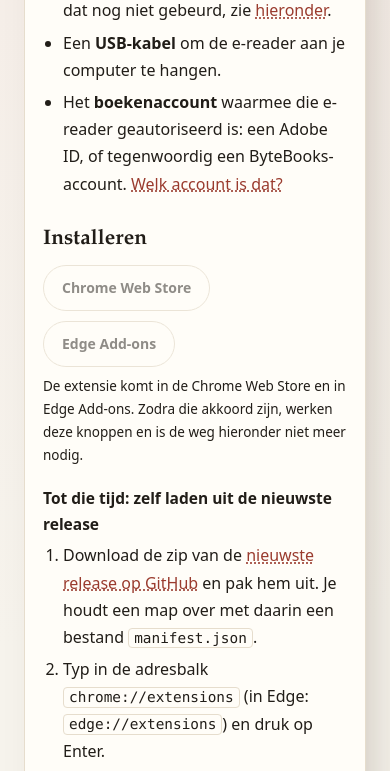
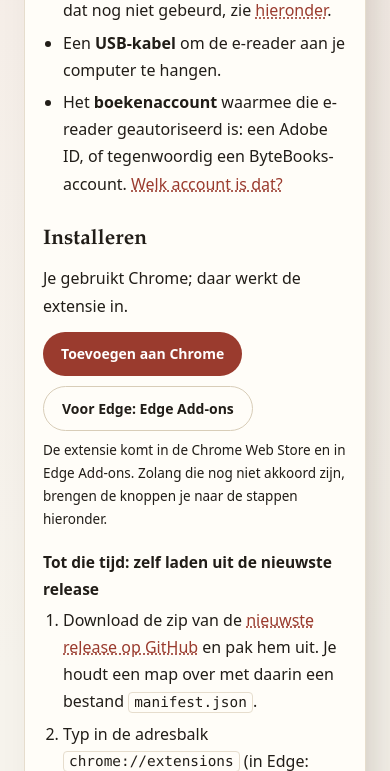
Before and after one commit to h11t-labs/online-bibliotheek-catalogus, a FastAPI app: page /extensie in a window 390 px wide. Shown: the part 956-1727 px from the top of the page. Run offline with FastAPI, Linux system fonts and the light colour scheme; some libraries are stand-ins or nearby versions.

Commit message:
feat(web): the e-reader invitation and /extensie speak to the visitor's browser
One small deferred script, static/browser.js (served at /browser.js, versioned),
puts exactly one of is-chrome, is-edge, is-chromium or is-other on <html>, plus
is-mobile on a phone; nothing is sent anywhere and the server never knows. The
.for-* rules in base.html pick the wording that belongs to it, with the neutral
.for-other as the default: no JavaScript, another browser, a phone.

Book page: the invitation under the borrow button is one sentence and a link.
Chrome (and Brave, Opera, Vivaldi) and Edge get "Zet dit e-book met één klik op je
e-reader" with a link to their store; any other browser gets "Met Chrome of Edge
zet je dit e-book met één klik op je e-reader" with "Hoe werkt dat?" to
/extensie; a phone gets nothing. Still one .install-hint element, so the
extension's data-ereader-extension hides the whole thing as before.

/extensie, section Installeren: one sentence above the buttons that fits the
browser, the own store as the filled button and the other store as the ghost
one; another browser, a phone and no JavaScript get the sentence that says where
the extension does work, with both stores as ghost buttons. The buttons are real
links now, never inert: the store URLs live in one place (STORE_URLS in app.py)
and point at the steps on /extensie until the stores have approved the listing.

```diff
--- a/src/obc/web/app.py
+++ b/src/obc/web/app.py
@@ -203,6 +203,13 @@ try:
 except Exception:
     APP_VERSION = "dev"
 _templates.env.globals["app_version"] = APP_VERSION
+
+# Where the e-reader extension is installed from, per store. The stores have not
+# approved the listing yet, so both point at the steps on /extensie for now; the day
+# a listing goes live its URL goes here and nowhere else (book.html's invitation and
+# extensie.html's buttons both read these).
+STORE_URLS = {"chrome": "/extensie#installeren", "edge": "/extensie#installeren"}
+_templates.env.globals["store_urls"] = STORE_URLS
 
 
 # --------------------------------------------------------------------------- #
@@ -586,6 +593,15 @@ def favicon():
 @app.get("/favicon.ico", include_in_schema=False)
 def favicon_ico():
     return FileResponse(_STATIC / "favicon.svg", media_type="image/svg+xml")
+
+
+# One small script, loaded by base.html: which browser this is, as a class on <html>
+# (static/browser.js). Versioned in the URL (?v=app_version), so it can be cached for
+# a day without a changed script getting stuck behind the old one.
+@app.get("/browser.js", include_in_schema=False)
+def browser_js():
+    return FileResponse(_STATIC / "browser.js", media_type="text/javascript",
+                        headers={"Cache-Control": "public, max-age=86400"})
 
 
 # How many covers a browse landing page shows. It is an entry point, not a
--- /dev/null
+++ b/src/obc/web/static/browser.js
@@ -0,0 +1,28 @@
+// Which browser this is, as one class on <html>, so the stylesheet can show the
+// wording and the store button that belong to it (the invitation under the borrow
+// button in book.html, the "Installeren" section of extensie.html). Exactly one of
+// is-chrome, is-edge, is-chromium (Brave, Opera, Vivaldi: they install from the
+// Chrome Web Store too) or is-other, plus is-mobile on a phone. Nothing leaves the
+// browser; the server never knows. Without this script the pages keep their neutral
+// wording, which is also what a browser that is none of these gets.
+(function () {
+  var html = document.documentElement;
+  var data = navigator.userAgentData;
+  var ua = navigator.userAgent || '';
+  var browser = 'is-other';
+  var mobile;
+  if (data && data.brands && data.brands.length) {
+    var brands = data.brands.map(function (b) { return b.brand; }).join(' ');
+    if (brands.indexOf('Microsoft Edge') !== -1) browser = 'is-edge';
+    else if (brands.indexOf('Google Chrome') !== -1) browser = 'is-chrome';
+    else if (brands.indexOf('Chromium') !== -1) browser = 'is-chromium';
+    mobile = data.mobile === true;
+  } else {
+    if (/Edg\//.test(ua)) browser = 'is-edge';
+    else if (/OPR\/|Vivaldi\//.test(ua)) browser = 'is-chromium';
+    else if (/Chrome\//.test(ua)) browser = 'is-chrome';
+    mobile = /Mobi|Android|iPhone|iPad|iPod/i.test(ua);
+  }
+  html.classList.add(browser);
+  if (mobile) html.classList.add('is-mobile');
+})();
--- a/src/obc/web/templates/base.html
+++ b/src/obc/web/templates/base.html
@@ -26,6 +26,10 @@
      breadcrumb trail is emitted separately so pages can set either or both. #}
   {% if jsonld %}<script type="application/ld+json">{{ jsonld | tojson }}</script>{% endif %}
   {% if breadcrumbs %}<script type="application/ld+json">{{ breadcrumbs | tojson }}</script>{% endif %}
+  {# Which browser this is, as a class on <html> (is-chrome, is-edge, is-chromium,
+     is-other, plus is-mobile); the .for-* rules below pick the wording that belongs
+     to it. Deferred: nothing waits for it, and without it the neutral wording stands. #}
+  <script src="/browser.js?v={{ app_version }}" defer></script>
   <script>
     // Apply the saved theme before first paint (avoids a flash). 'system' or
     // unset leaves the prefers-color-scheme media query in charge.
@@ -191,6 +195,15 @@
       cursor:pointer;box-shadow:var(--shadow)}
     .btn:hover{filter:brightness(1.06)}
     .btn.ghost{background:transparent;color:var(--ink);border:1px solid var(--line-strong);box-shadow:none}
+    /* Wording per browser (browser.js puts the class on <html>). .for-other is the
+       neutral text and the default: it is what shows without JavaScript, in a browser
+       that is neither Chrome nor Edge, and on a phone — where the Chrome or Edge
+       wording would invite an install that is not possible there. */
+    .for-chrome,.for-edge{display:none}
+    html.is-chrome:not(.is-mobile) .for-chrome,html.is-chromium:not(.is-mobile) .for-chrome,
+    html.is-edge:not(.is-mobile) .for-edge{display:block}
+    html.is-chrome:not(.is-mobile) .for-other,html.is-chromium:not(.is-mobile) .for-other,
+    html.is-edge:not(.is-mobile) .for-other{display:none}
 
     main{width:100%;max-width:1240px;margin:0 auto;padding:28px 24px 80px}
     .chip{display:inline-flex;align-items:center;gap:6px;font-size:12.5px;padding:4px 11px;
--- a/src/obc/web/templates/extensie.html
+++ b/src/obc/web/templates/extensie.html
@@ -13,11 +13,12 @@
   .prose li{margin:5px 0}
   .prose code{font:.9em ui-monospace,SFMono-Regular,Menlo,monospace;background:var(--bg-soft);
     border:1px solid var(--line);border-radius:4px;padding:.1em .35em}
-  /* The store buttons are placeholders until the stores have approved the
-     extension: visibly present but inert, so nobody ships this page thinking
-     the links are already there. They get an href the day the listings go live. */
+  /* The store buttons are real links (store_urls in app.py): to the listings once
+     the stores have approved the extension, to the steps below until then. Inside
+     .prose a link is accent-coloured and dotted, which a button must not inherit. */
   .stores{display:flex;flex-wrap:wrap;gap:10px;margin:4px 0 8px}
-  .stores .btn[aria-disabled]{opacity:.5;cursor:default}
+  .prose a.btn{color:var(--accent-ink);text-decoration:none}
+  .prose a.btn.ghost{color:var(--ink)}
   .soon{font-size:13.5px;color:var(--ink-soft);margin:0 0 18px}
   .note{margin-top:20px;font-size:13.5px;color:var(--ink-soft);
     border-top:1px solid var(--line);padding-top:14px}
@@ -52,12 +53,35 @@
     </ul>
 
     <h2 id="installeren">Installeren</h2>
-    <div class="stores">
-      <span class="btn ghost" aria-disabled="true">Chrome Web Store</span>
-      <span class="btn ghost" aria-disabled="true">Edge Add-ons</span>
+    {# One sentence and the buttons for the browser at hand (browser.js puts the
+       class on <html>; the .for-* rules are in base.html). The neutral version is
+       the default: another browser, a phone, and without JavaScript. #}
+    <div class="for-other">
+      <p>De extensie werkt in Chrome en Edge op een computer; alleen die twee kunnen een
+        bestand rechtstreeks op je e-reader zetten. In Safari, Firefox en op een telefoon
+        lukt dat niet. Open deze pagina in Chrome of Edge, of installeer daar vanuit de
+        winkel:</p>
+      <div class="stores">
+        <a class="btn ghost" href="{{ store_urls.chrome }}">Chrome Web Store</a>
+        <a class="btn ghost" href="{{ store_urls.edge }}">Edge Add-ons</a>
+      </div>
     </div>
-    <p class="soon">De extensie komt in de Chrome Web Store en in Edge Add-ons. Zodra die
-      akkoord zijn, werken deze knoppen en is de weg hieronder niet meer nodig.</p>
+    <div class="for-chrome">
+      <p>Je gebruikt Chrome; daar werkt de extensie in.</p>
+      <div class="stores">
+        <a class="btn" href="{{ store_urls.chrome }}">Toevoegen aan Chrome</a>
+        <a class="btn ghost" href="{{ store_urls.edge }}">Voor Edge: Edge Add-ons</a>
+      </div>
+    </div>
+    <div class="for-edge">
+      <p>Je gebruikt Edge; daar werkt de extensie in.</p>
+      <div class="stores">
+        <a class="btn" href="{{ store_urls.edge }}">Toevoegen aan Edge</a>
+        <a class="btn ghost" href="{{ store_urls.chrome }}">Voor Chrome: Chrome Web Store</a>
+      </div>
+    </div>
+    <p class="soon">De extensie komt in de Chrome Web Store en in Edge Add-ons. Zolang die
+      nog niet akkoord zijn, brengen de knoppen je naar de stappen hieronder.</p>
     <h3>Tot die tijd: zelf laden uit de nieuwste release</h3>
     <ol>
       <li>Download de zip van de
```
Also changed, not shown: src/obc/web/templates/book.html (+18 -7 lines).
